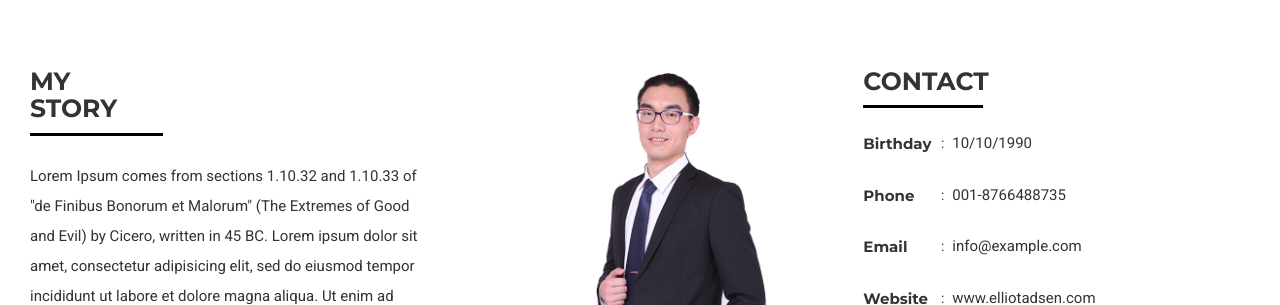
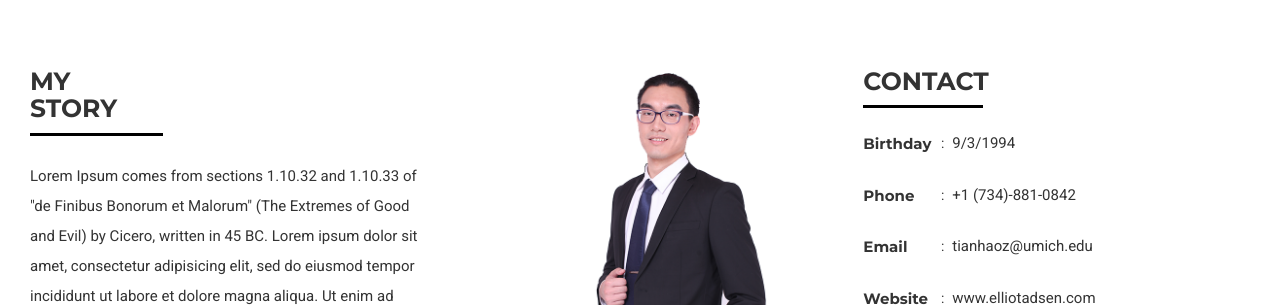
Before and after one commit to tianhaoz95/resume, a plain HTML site: page index.html in a window 1280 px wide. Shown: the part 940-1245 px from the top of the page. Drawn offline with Linux system fonts and the light colour scheme; files whose address does not match are found by name.

Commit message:
update personal info

```diff
--- a/index.html
+++ b/index.html
@@ -161,9 +161,9 @@
 				<div class="col-md-4 agileabout-grid agileabout-grid-3">
 					<h3>CONTACT</h3>
 					<ul>
-						<li><div class="li1">Birthday</div><div class="li2">:</div><div class="li3">10/10/1990</div><div class="clearfix"></div></li>
-						<li><div class="li1">Phone</div><div class="li2">:</div><div class="li3">001-8766488735</div><div class="clearfix"></div></li>
-						<li><div class="li1">Email</div><div class="li2">:</div><div class="li3"><a class="mail" href="mailto:mail@example.com">info@example.com</a></div><div class="clearfix"></div></li>
+						<li><div class="li1">Birthday</div><div class="li2">:</div><div class="li3">9/3/1994</div><div class="clearfix"></div></li>
+						<li><div class="li1">Phone</div><div class="li2">:</div><div class="li3">+1 (734)-881-0842</div><div class="clearfix"></div></li>
+						<li><div class="li1">Email</div><div class="li2">:</div><div class="li3"><a class="mail" href="mailto:tianhaoz@umich.edu">tianhaoz@umich.edu</a></div><div class="clearfix"></div></li>
 						<li><div class="li1">Website</div><div class="li2">:</div><div class="li3"><a href="#">www.elliotadsen.com</a></div><div class="clearfix"></div></li>
 						<li><div class="li1">Address</div><div class="li2">:</div><div class="li3">Parma Via Modena, 40019, Sant'Agata Bolognese, BO, Italy</div><div class="clearfix"></div></li>
 					</ul>
```
